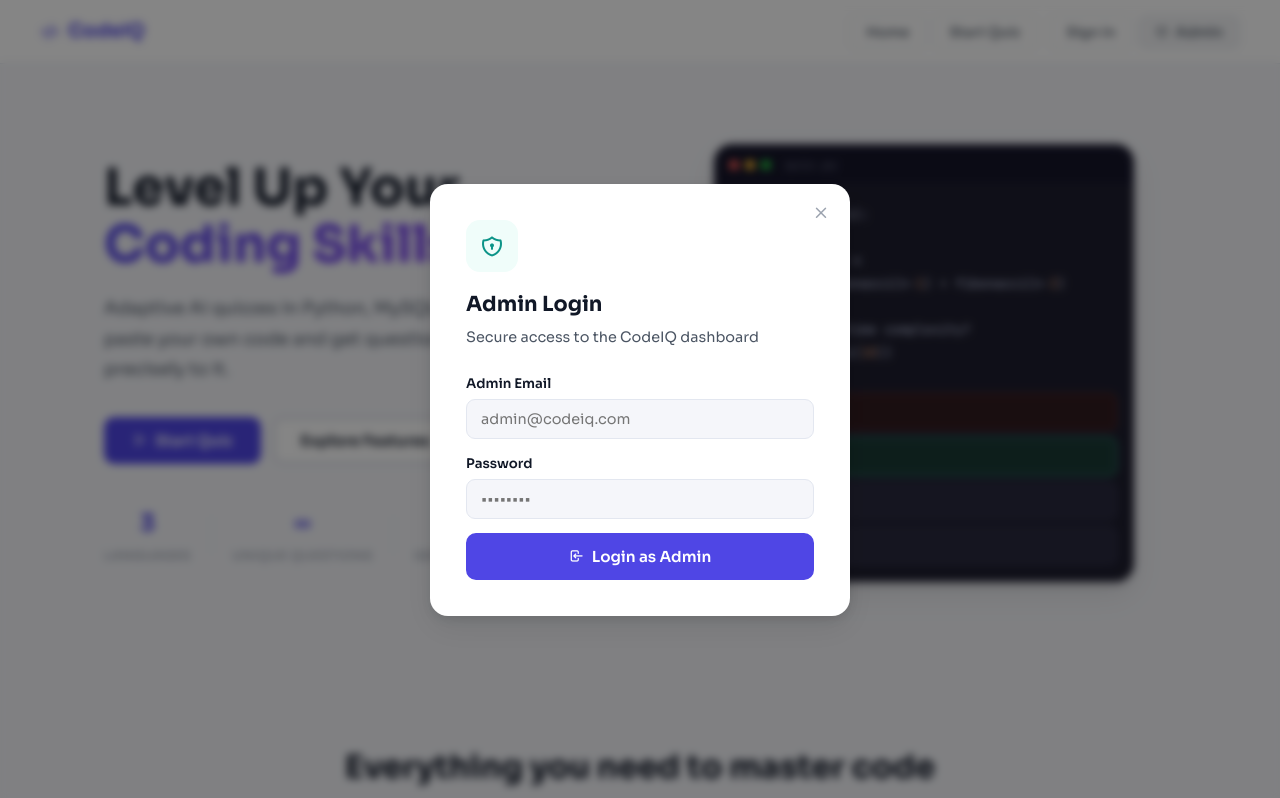
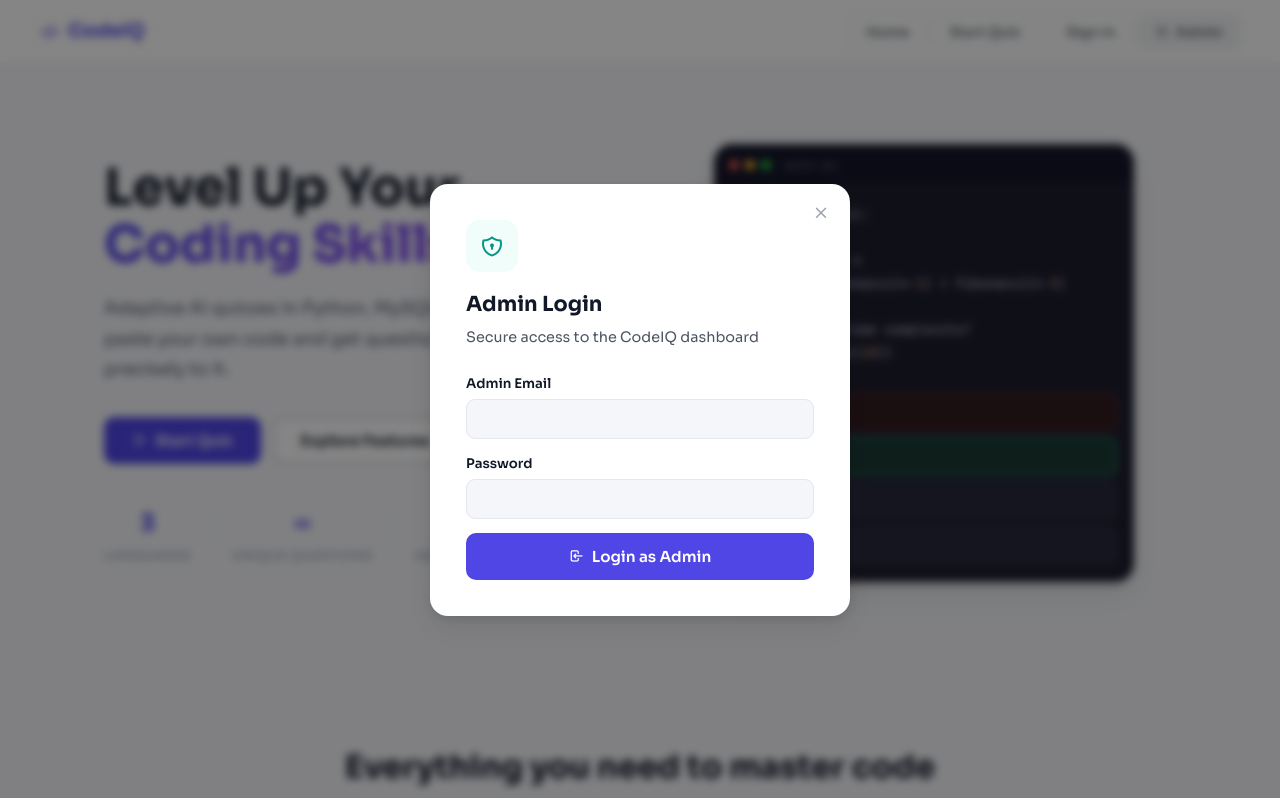
Before and after one commit to neven-mathew/codeiq, a website: page public/index.html in a window 1280 px wide. Both pictures are taken after a click on the button "Admin". Shown: the top 798 px of the page. Drawn offline with Linux system fonts and the light colour scheme.

Commit message:
Remove placeholders from admin login inputs
Removed placeholder text from admin email and password input fields.

```diff
--- a/public/index.html
+++ b/public/index.html
@@ -405,11 +405,11 @@
     <div class="form-err hidden" id="admin-err"></div>
     <div class="form-group">
       <label>Admin Email</label>
-      <input type="email" id="a-email" placeholder="admin@codeiq.com">
+      <input type="email" id="a-email">
     </div>
     <div class="form-group">
       <label>Password</label>
-      <input type="password" id="a-pass" placeholder="••••••••">
+      <input type="password" id="a-pass">
     </div>
     <button class="btn-large btn-primary full-w" onclick="loginAdmin()">
       <i class="ti ti-login"></i> Login as Admin
```
